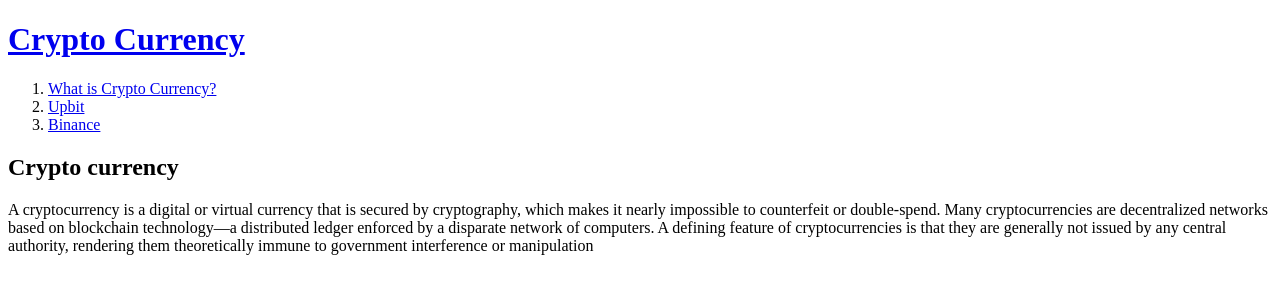
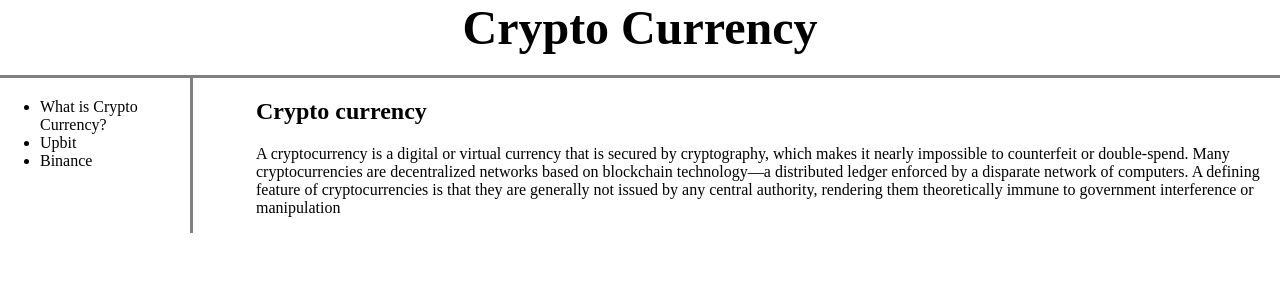
Before and after one commit to atmosG/web, a plain HTML site: page index.html in a window 1280 px wide. Drawn offline with Linux system fonts and the light colour scheme.

Commit message:
Add files via upload

```diff
--- a/index.html
+++ b/index.html
@@ -3,15 +3,48 @@
   <head>
     <title>Crypto Currency</title>
     <meta charset="utf-8">
+    <style>
+      body {
+        margin: 0px;
+      }
+      a {
+        color: black;
+        text-decoration: none;
+      }
+      h1 {
+        font-size: 300%;
+        text-align: center;
+        border-bottom: 3px solid gray;
+        margin: 0px;
+        padding-bottom: 20px;
+      }
+      #grid {
+        display: grid;
+        grid-template-columns: 1fr 4fr;
+      }
+      #grid ul {
+          border-right: 3px solid gray;
+          width: 150px;
+          margin: 0px;
+          padding-top: 20px;
+      }
+      #article{
+        padding-left: 0px;
+      }
+    </style>
   </head>
   <body>
     <h1><a href="index.html">Crypto Currency</a></h1>
-    <ol>
-      <li><a href="index.html">What is Crypto Currency?</a></li>
-      <li><a href="1.html">Upbit</a></li>
-      <li><a href="2.html">Binance</a></li>
-    </ol>
-    <h2>Crypto currency</h2>
-    <p>A cryptocurrency is a digital or virtual currency that is secured by cryptography, which makes it nearly impossible to counterfeit or double-spend. Many cryptocurrencies are decentralized networks based on blockchain technology—a distributed ledger enforced by a disparate network of computers. A defining feature of cryptocurrencies is that they are generally not issued by any central authority, rendering them theoretically immune to government interference or manipulation</p>
+    <div id="grid">
+      <ul>
+        <li><a href="index.html">What is Crypto Currency?</a></li>
+        <li><a href="1.html">Upbit</a></li>
+        <li><a href="2.html">Binance</a></li>
+      </ul>
+      <div id="article">
+        <h2>Crypto currency</h2>
+        <p>A cryptocurrency is a digital or virtual currency that is secured by cryptography, which makes it nearly impossible to counterfeit or double-spend. Many cryptocurrencies are decentralized networks based on blockchain technology—a distributed ledger enforced by a disparate network of computers. A defining feature of cryptocurrencies is that they are generally not issued by any central authority, rendering them theoretically immune to government interference or manipulation</p>
+      </div>
+    </div>
   </body>
 </html>
```
Also changed, not shown: box.html (added, +19 -0 lines), grid.html (added, +33 -0 lines).
